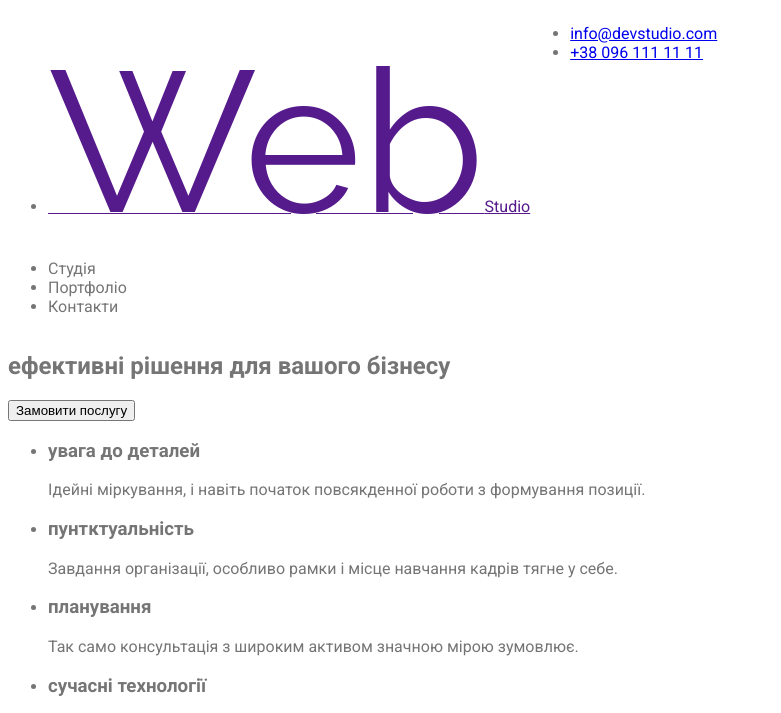
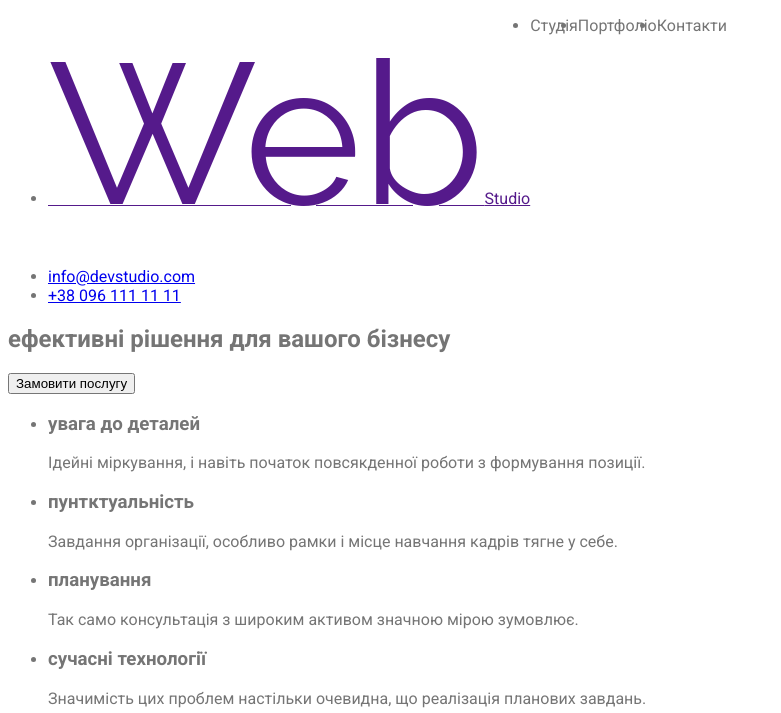
Before and after one commit to panasovskyi/goit-markup-hw-02, a plain HTML site: page index.html in a window 1280 px wide. Shown: the top 713 px of the page, without its empty margins (0-781 px from the left). Drawn offline with Linux system fonts and the light colour scheme.

Commit message:
Update styles.css

```diff
--- a/css/styles.css
+++ b/css/styles.css
@@ -18,6 +18,6 @@ body {
     font-family: "Raleway", sans-serif;
 }
 
-nav {
+.nav-list {
     display: flex;
 }
```
